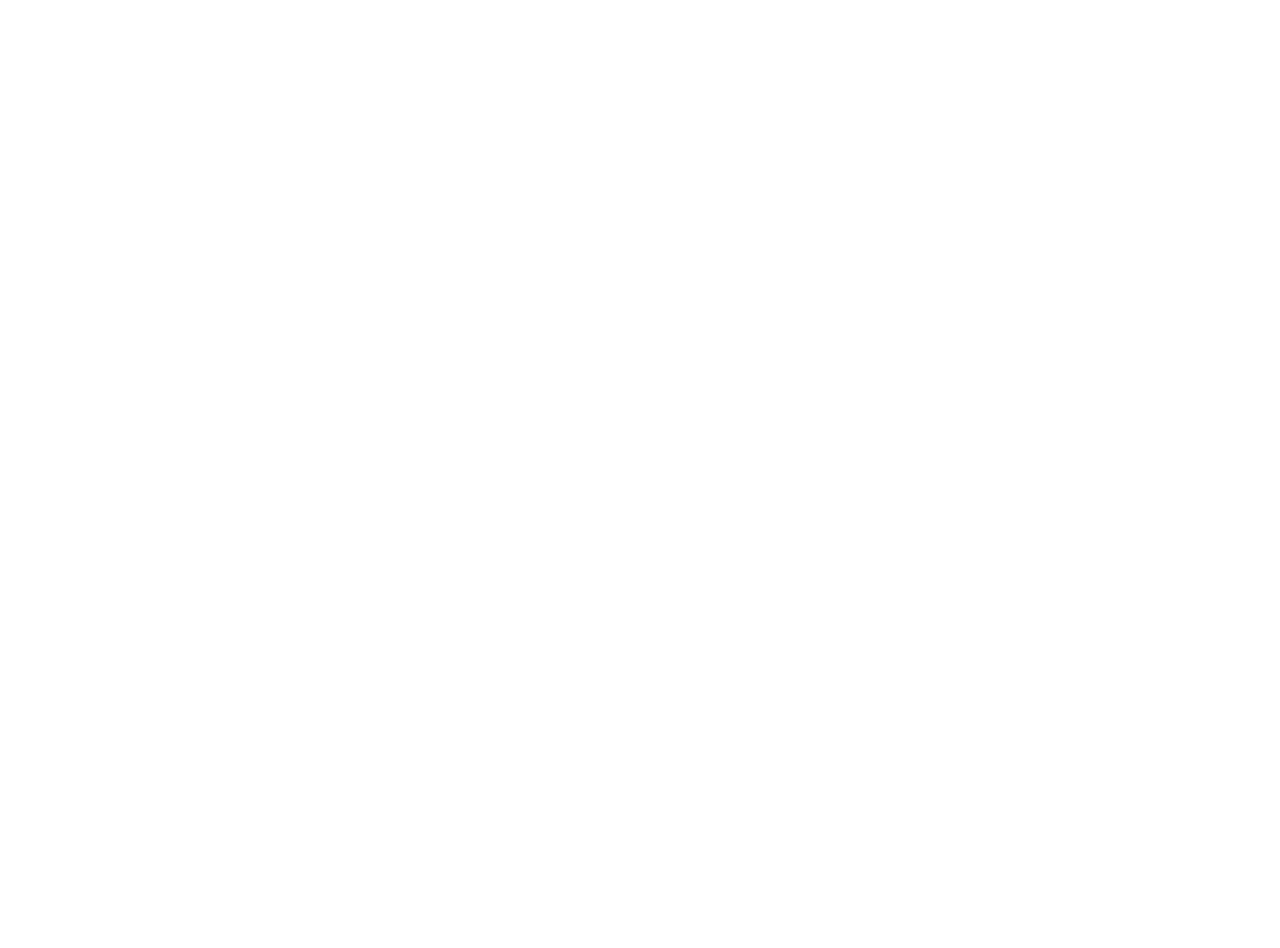
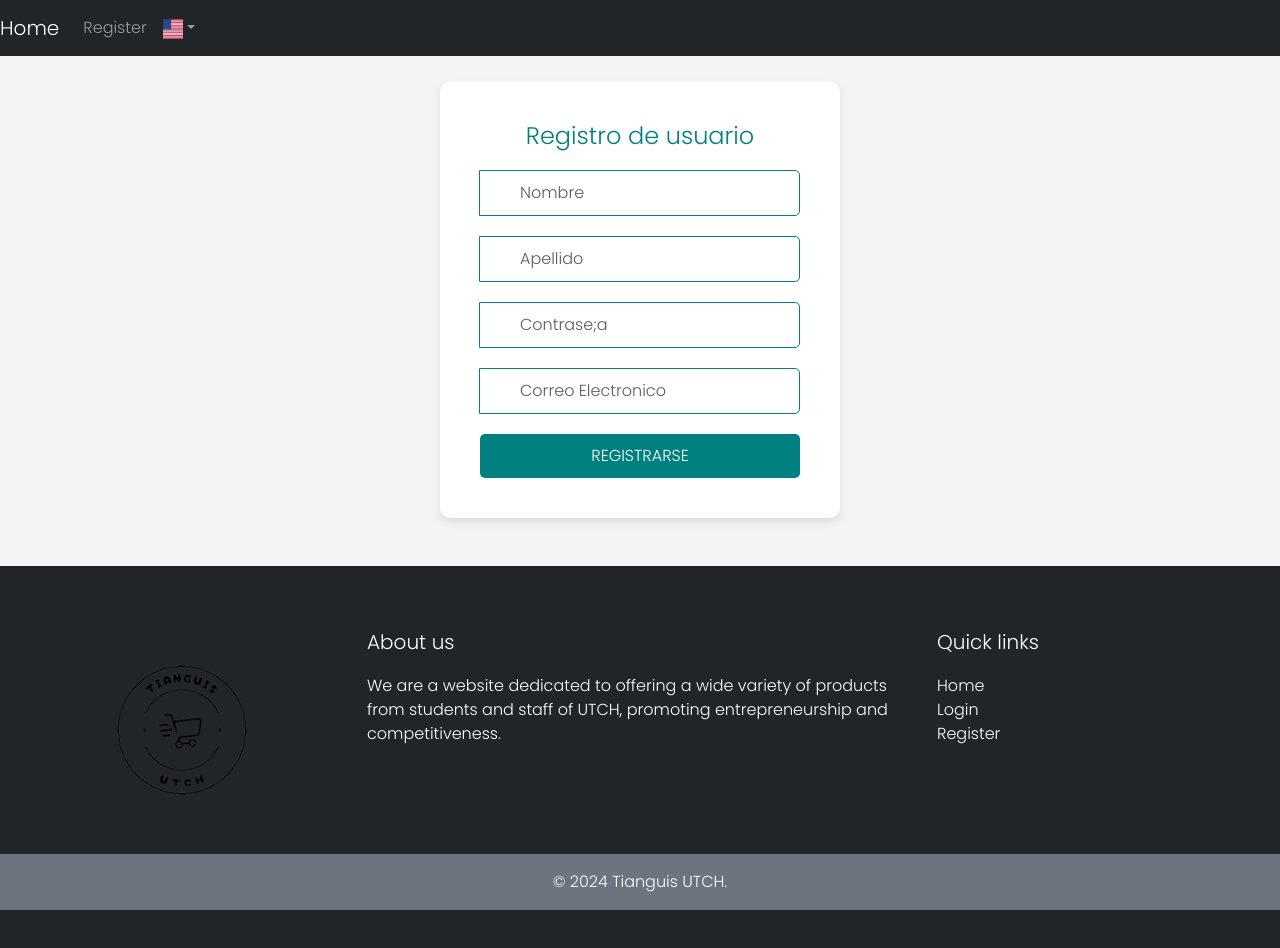
Before and after one commit to hugovfx/pantallaIntegradoraReact, a React (Create React App) app: page /Register in a window 1280 px wide. Before the commit this address had no page. Before the commit the page ends 800 px from the top, so only its background shows below. Built offline with nearby package versions, Linux system fonts and the light colour scheme.

Commit message:
parte de register al millon

```diff
--- a/src/App.js
+++ b/src/App.js
@@ -5,6 +5,7 @@
 import 'bootstrap/dist/css/bootstrap.min.css';
 import './styles/footerstyle.css'; // Asegúrate de que esta ruta sea correcta
 import ProfilePage from './pages/ProfilePage';
+import Register from './pages/Register';
 
 const App = () => {
     return (
@@ -12,6 +13,7 @@
             <Routes>
                 <Route path="/" element={<LoginPage />} />
                 <Route path="/Profile" element={<ProfilePage/>} />
+                <Route path="/Register" element={<Register></Register>}/>
             </Routes>
         </Router>
     );
--- /dev/null
+++ b/src/components/Register.css
@@ -0,0 +1,71 @@
+/* src/components/LoginForm.css */
+@import url('https://fonts.googleapis.com/css2?family=Poppins:wght@300;600&display=swap');
+
+body {
+  background-color: #f4f4f4;
+  font-family: 'Poppins', sans-serif;
+  margin: 0;
+  padding: 0;
+  justify-content: center;
+  align-items: center;
+  height: 100vh;
+}
+
+.login {
+  background-color: #ffffff;
+  padding: 40px;
+  border-radius: 10px;
+  box-shadow: 0 4px 8px rgba(0, 0, 0, 0.1);
+  width: 100%;
+  max-width: 400px;
+  position: relative;
+  margin-top: 2%;
+}
+
+.login h2 {
+  color: #027f7f;
+  margin-bottom: 20px;
+  text-align: center;
+  font-size: 24px;
+}
+
+.input-group {
+  position: relative;
+  margin-bottom: 20px;
+}
+
+.input-group-addon {
+  position: absolute;
+  top: 50%;
+  left: 10px;
+  transform: translateY(-50%);
+  color: #027f7f;
+  font-size: 18px;
+}
+
+.form-control {
+  width: 100%;
+  padding: 10px 10px 10px 40px;
+  border: 1px solid #027f7f;
+  border-radius: 5px;
+  font-size: 16px;
+  color: #333;
+  box-sizing: border-box;
+  vertical-align: middle;
+}
+
+.button.float {
+  background-color: #027f7f;
+  color: #ffffff;
+  font-size: 16px;
+  padding: 10px;
+  border-radius: 5px;
+  cursor: pointer;
+  width: 100%;
+  border: none;
+  text-transform: uppercase;
+}
+
+.button.float:hover {
+  background-color: #025e5e;
+}
--- /dev/null
+++ b/src/components/RegisterForm.js
@@ -0,0 +1,38 @@
+// src/components/LoginForm.js
+import React from 'react';
+import './Register.css';
+
+function RegisterForm() {
+    return(
+        <div className="login container mt-9">
+            <h2>Registro de usuario</h2>
+            <form id="login-form">
+                <div class="input-group">
+        <span class="input-group-addon"><i class="fa fa-user"></i></span>
+        <input type="text" class="form-control" placeholder="Nombre" id="user_nombre" name="user_nombre" required/>
+      </div>
+
+      <div class="input-group">
+        <span class="input-group-addon"><i class="fa fa-user"></i></span>
+        <input type="text" class="form-control" placeholder="Apellido" id="user_apellido" name="user_apellido" required/>
+      </div>
+
+      <div class="input-group">
+        <span class="input-group-addon"><i class="fa fa-lock"></i></span>
+        <input type="password" class="form-control" placeholder="Contrase;a" id="user_password" name="user_password" required/>
+      </div>
+
+      <div class="input-group">
+        <span class="input-group-addon"><i class="fa fa-envelope"></i></span>
+        <input type="email" class="form-control" placeholder="Correo Electronico" id="user_email" name="user_email" required/>
+      </div>
+
+                <button type="submit" className="button float" id="button-submit">
+                    Registrarse
+                </button>
+            </form>
+        </div>
+    );
+}
+
+export default RegisterForm;
--- /dev/null
+++ b/src/pages/Register.js
@@ -0,0 +1,20 @@
+// src/pages/LoginPage.js
+import React from 'react';
+import RegisterForm from '../components/RegisterForm';
+import Navbar from '../components/Navbar';
+import Footer from '../components/Footer';
+
+
+function Register (){
+    return(
+<div>
+        <Navbar></Navbar>
+            <RegisterForm></RegisterForm>
+        <Footer></Footer>
+</div>
+
+
+    );
+}
+
+export default Register;
```
